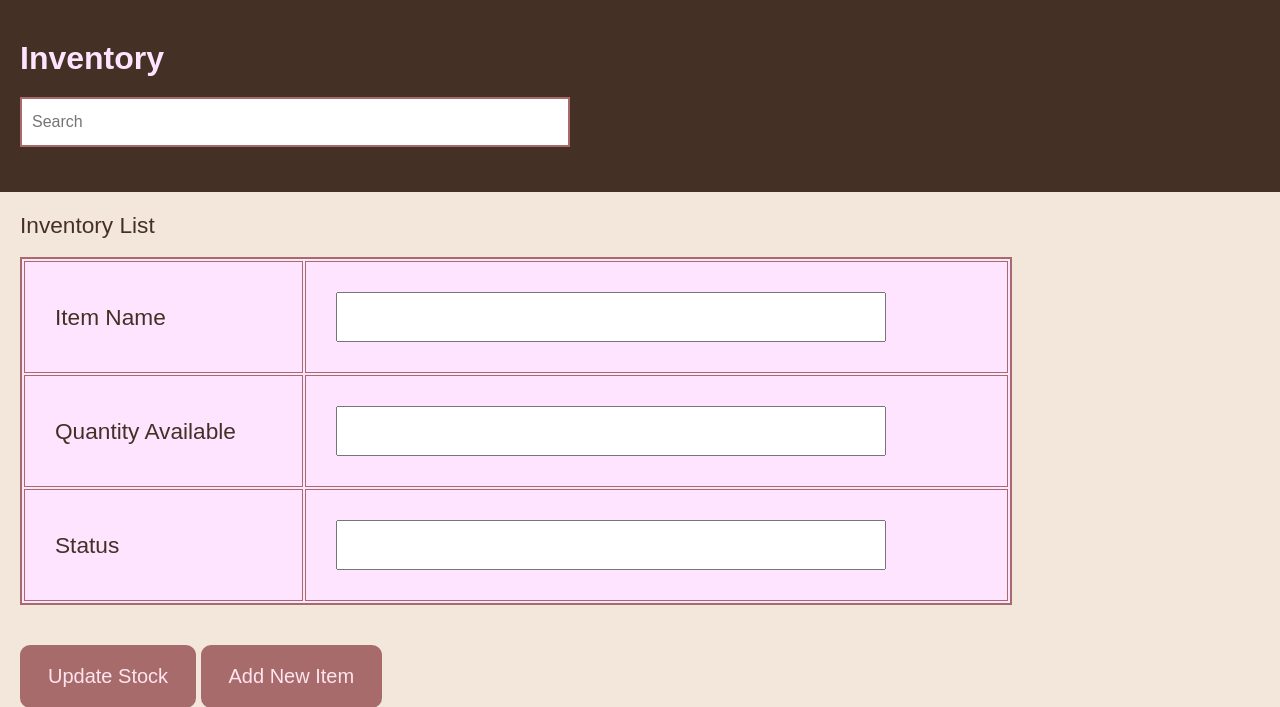
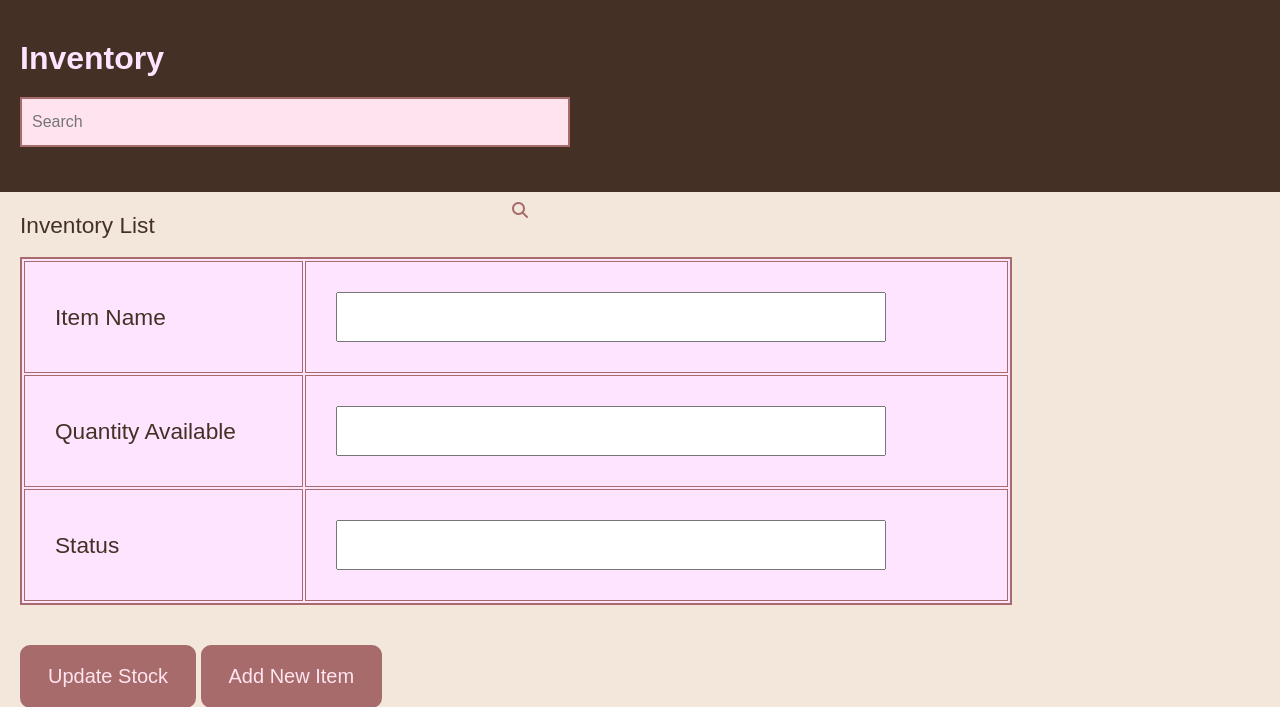
Before and after one commit to alyaapotter/Hand2Hand, a PHP site: page /inventory_admin.html in a window 1280 px wide. Shown: the part 110-817 px from the top of the page. Run offline with PHP 8.4, Linux system fonts and the light colour scheme.

Commit message:
add icon

```diff
--- a/inventory_admin.css
+++ b/inventory_admin.css
@@ -59,6 +59,15 @@
         margin: 0 20px 45px;
         display: block;
         border: 2px solid #A86B6C;
+        background-color: #FFE4EF;
+    }
+
+    .search-icon {
+        position: absolute;
+        left: 40%;
+        top: 40%;
+        transform: translateY(-50%);
+        color: #A86B6C;
     }
 
     .inventory-list {
--- a/inventory_admin.html
+++ b/inventory_admin.html
@@ -4,6 +4,7 @@
     <meta charset="UTF-8">
     <meta name="viewport" content="width=device-width, initial-scale=1.0">
     <link rel="stylesheet" type="text/css" href="inventory_admin.css">
+    <link rel="stylesheet" href="https://cdnjs.cloudflare.com/ajax/libs/font-awesome/6.5.1/css/all.min.css">
     <title>Inventory Page (Admin)</title>
 </head>
 
@@ -27,6 +28,7 @@
         <h1>Inventory</h1>
     </div>
 
+    <i class="fa-solid fa-magnifying-glass search-icon"></i>
     <input class="search-bar" type="text" placeholder="Search">
 
     <section class="inventory-list">
```
